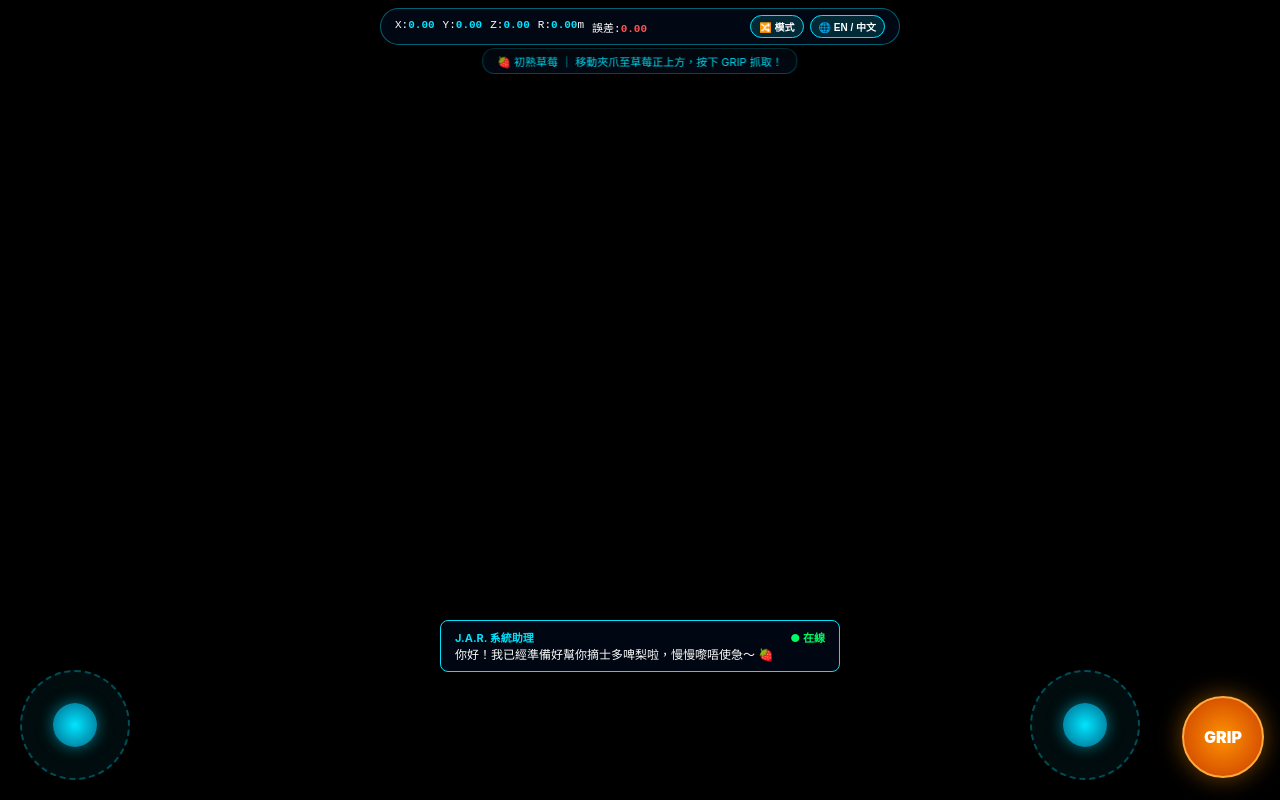
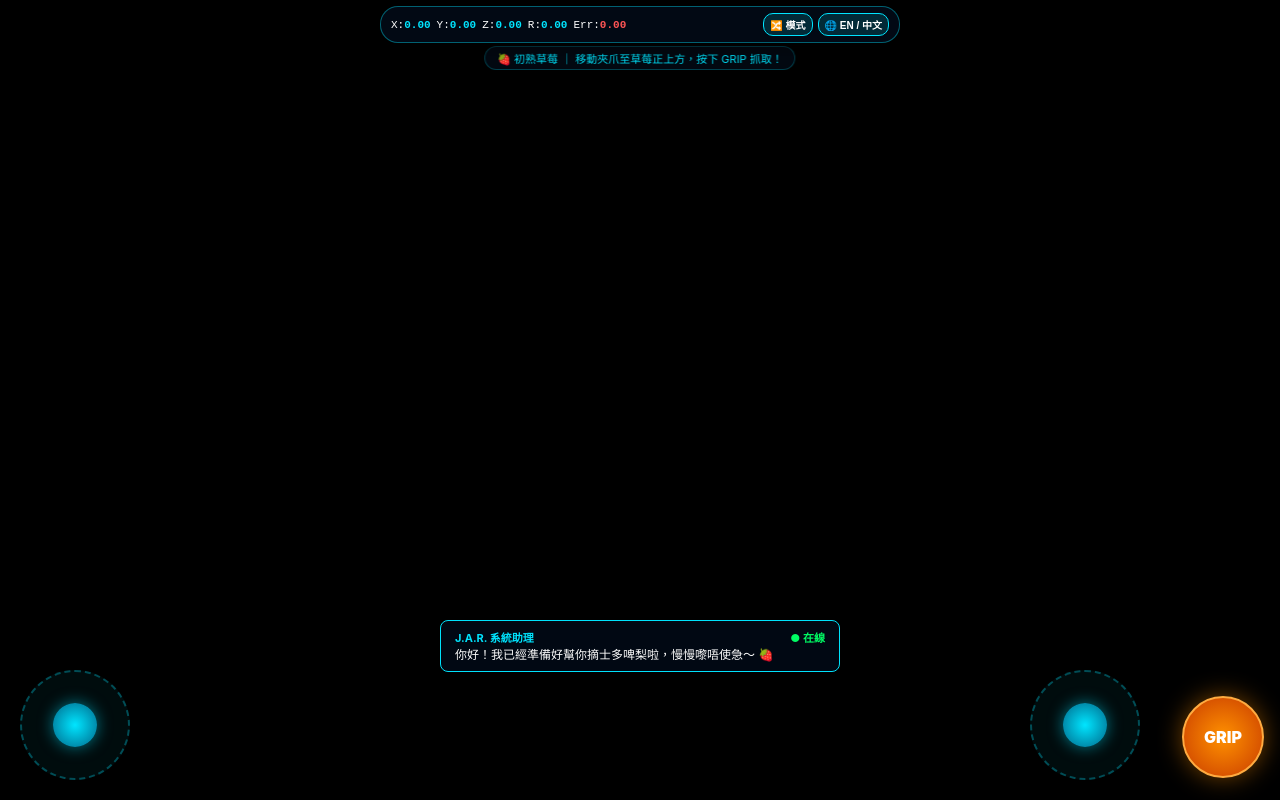
Before and after one commit to jackylawck/JAR-Beyond-the-Hand, a website: page index.html in a window 1280 px wide. Drawn offline with nearby package versions, Linux system fonts and the light colour scheme.

Commit message:
更新 index.html

```diff
--- a/index.html
+++ b/index.html
@@ -25,7 +25,7 @@
     <style>
         :root {
             --color-primary: #00e5ff;
-            --color-bg-dark: rgba(3, 10, 22, 0.88);
+            --color-bg-dark: rgba(3, 10, 22, 0.92);
             --color-border: rgba(0, 229, 255, 0.4);
         }
 
@@ -56,18 +56,18 @@
             z-index: 1;
         }
 
-        /* 🌟 1. 頂部極簡全息即時數據長條 (置頂、不擋視線) */
+        /* 🌟 頂部全息數據長條（強制單行、彈性適配寬度） */
         #top-telemetry-bar {
             position: absolute;
-            top: calc(env(safe-area-inset-top, 10px) + 8px);
+            top: calc(env(safe-area-inset-top, 10px) + 6px);
             left: 50%;
             transform: translateX(-50%);
-            width: 94%;
+            width: calc(100% - 24px);
             max-width: 520px;
             background: var(--color-bg-dark);
             border: 1px solid var(--color-border);
-            border-radius: 20px;
-            padding: 6px 14px;
+            border-radius: 18px;
+            padding: 6px 10px;
             display: flex;
             justify-content: space-between;
             align-items: center;
@@ -79,18 +79,22 @@
 
         .bar-left {
             display: flex;
-            gap: 8px;
+            gap: 6px;
             font-size: 11px;
             color: #fff;
             font-family: monospace;
+            white-space: nowrap;
+            overflow: hidden;
+            text-overflow: ellipsis;
         }
         .bar-left span b { color: var(--color-primary); }
         .bar-left .err-tag { color: #ff5555; font-weight: bold; }
 
         .bar-right {
             display: flex;
-            gap: 6px;
+            gap: 5px;
             align-items: center;
+            flex-shrink: 0;
         }
 
         .mini-btn {
@@ -99,22 +103,23 @@
             color: #fff;
             font-size: 10px;
             font-weight: bold;
-            padding: 3px 8px;
-            border-radius: 12px;
+            padding: 3px 6px;
+            border-radius: 10px;
             cursor: pointer;
+            white-space: nowrap;
         }
 
-        /* 🌟 2. 極簡單行任務提示 (細字居中浮動) */
+        /* 單行緊湊任務提示 */
         #compact-mission-tip {
             position: absolute;
-            top: calc(env(safe-area-inset-top, 10px) + 48px);
+            top: calc(env(safe-area-inset-top, 10px) + 46px);
             left: 50%;
             transform: translateX(-50%);
             background: rgba(4, 12, 24, 0.75);
             border: 1px solid rgba(0, 229, 255, 0.25);
             color: #00e5ff;
             font-size: 11px;
-            padding: 4px 14px;
+            padding: 3px 12px;
             border-radius: 12px;
             z-index: 25;
             backdrop-filter: blur(8px);
@@ -123,7 +128,7 @@
             white-space: nowrap;
         }
 
-        /* 🌟 3. AI 提示框 (置底、4秒後自動淡出，不礙事) */
+        /* AI 提示框 (短暫提示) */
         #jar-dialogue {
             position: absolute;
             bottom: clamp(120px, 16vh, 140px);
@@ -144,7 +149,7 @@
         #jar-title { display: flex; justify-content: space-between; font-size: 11px; font-weight: bold; color: var(--color-primary); margin-bottom: 2px; }
         #jar-text { color: #fff; font-size: 12px; line-height: 1.3; }
 
-        /* 🌟 4. 雙搖桿與 GRIP 按鈕 */
+        /* 雙搖桿與動作按鈕 */
         .controls-overlay { position: absolute; top: 0; left: 0; width: 100%; height: 100%; z-index: 20; pointer-events: none; }
 
         #joy-left {
@@ -242,7 +247,6 @@
     </style>
 </head>
 <body>
-    <!-- 模式選擇器 Modal -->
     <div id="mode-selector">
         <h2>⚡ 切換任務模式</h2>
         <p>請選擇即將載入的自動化領域</p>
@@ -266,17 +270,16 @@
         <button id="btn-close-modal">關閉</button>
     </div>
 
-    <!-- 3D 渲染容器 -->
     <div id="canvas-container"></div>
 
-    <!-- 🌟 1. 頂部極簡即時數據長條 -->
+    <!-- 頂部單行數據列 -->
     <div id="top-telemetry-bar">
         <div class="bar-left">
             <span>X:<b id="top-val-x">0.00</b></span>
             <span>Y:<b id="top-val-y">0.00</b></span>
             <span>Z:<b id="top-val-z">0.00</b></span>
-            <span>R:<b id="top-val-r">0.00</b>m</span>
-            <span>誤差:<b id="top-val-err" class="err-tag">0.00</b></span>
+            <span>R:<b id="top-val-r">0.00</b></span>
+            <span>Err:<b id="top-val-err" class="err-tag">0.00</b></span>
         </div>
         <div class="bar-right">
             <button id="btn-switch-mode" class="mini-btn">🔀 模式</button>
@@ -284,10 +287,8 @@
         </div>
     </div>
 
-    <!-- 🌟 2. 單行緊湊任務提示 -->
     <div id="compact-mission-tip">🍓 初熟草莓 ｜ 移動夾爪至上方按下 GRIP</div>
 
-    <!-- 🌟 3. AI 提示框 (短暫提示) -->
     <div id="jar-dialogue">
         <div id="jar-title">
             <span>J.A.R. 系統助理</span>
@@ -296,7 +297,6 @@
         <div id="jar-text">你好！我已經準備好幫你摘士多啤梨啦～ 🍓</div>
     </div>
 
-    <!-- 雙搖桿與動作按鈕 -->
     <div class="controls-overlay">
         <div id="joy-left" class="joystick-zone"><div id="knob-left" class="joy-knob"></div></div>
         <div id="joy-right" class="joystick-zone"><div id="knob-right" class="joy-knob"></div></div>
@@ -305,7 +305,6 @@
 
     <script type="module" src="src/main.js"></script>
     <script>
-        // AI 提示框顯示 5 秒後自動淡出，點擊頂部可重新喚醒
         setTimeout(() => {
             const jar = document.getElementById('jar-dialogue');
             if (jar) jar.style.opacity = '0';
```
